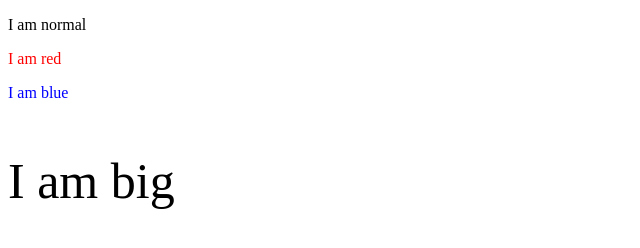
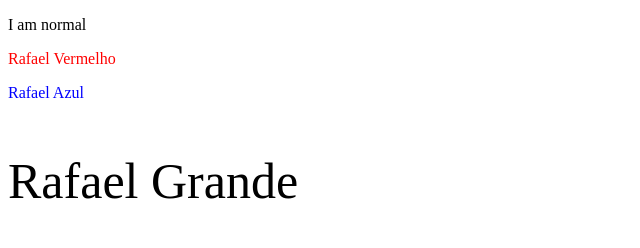
Before and after one commit to RafaelTomee/RafaelTomee.github.io, a plain HTML site: page vs-code.html in a window 1280 px wide. Shown: the whole page, without its empty margins (0-640 px from the left). Drawn offline with Linux system fonts and the light colour scheme.

Commit message:
Update vs-code.html

```diff
--- a/vs-code.html
+++ b/vs-code.html
@@ -4,9 +4,9 @@
 <body>
 
     <p>I am normal</p>
-    <p style="color:red;">I am red</p>
-    <p style="color:blue;">I am blue</p>
-    <p style="font-size:50px;">I am big</p>
+    <p style="color:red;">Rafael Vermelho</p>
+    <p style="color:blue;">Rafael Azul</p>
+    <p style="font-size:50px;">Rafael Grande</p>
 
 </body>
 
```
